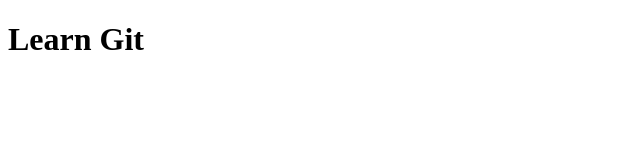
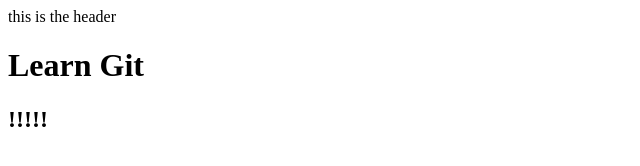
Before and after one commit to nhokhellboy/git-bc28, a plain HTML site: page index.html in a window 1280 px wide. Shown: the whole page, without its empty margins (0-640 px from the left). Drawn offline with Linux system fonts and the light colour scheme.

Commit message:
your comment

```diff
--- a/index.html
+++ b/index.html
@@ -7,6 +7,8 @@
     <title>Document</title>
 </head>
 <body>
+    <header>this is the header</header>
     <h1>Learn Git</h1>
+    <h2>!!!!!</h2>
 </body>
 </html>
```
Also changed, not shown: note.txt.
